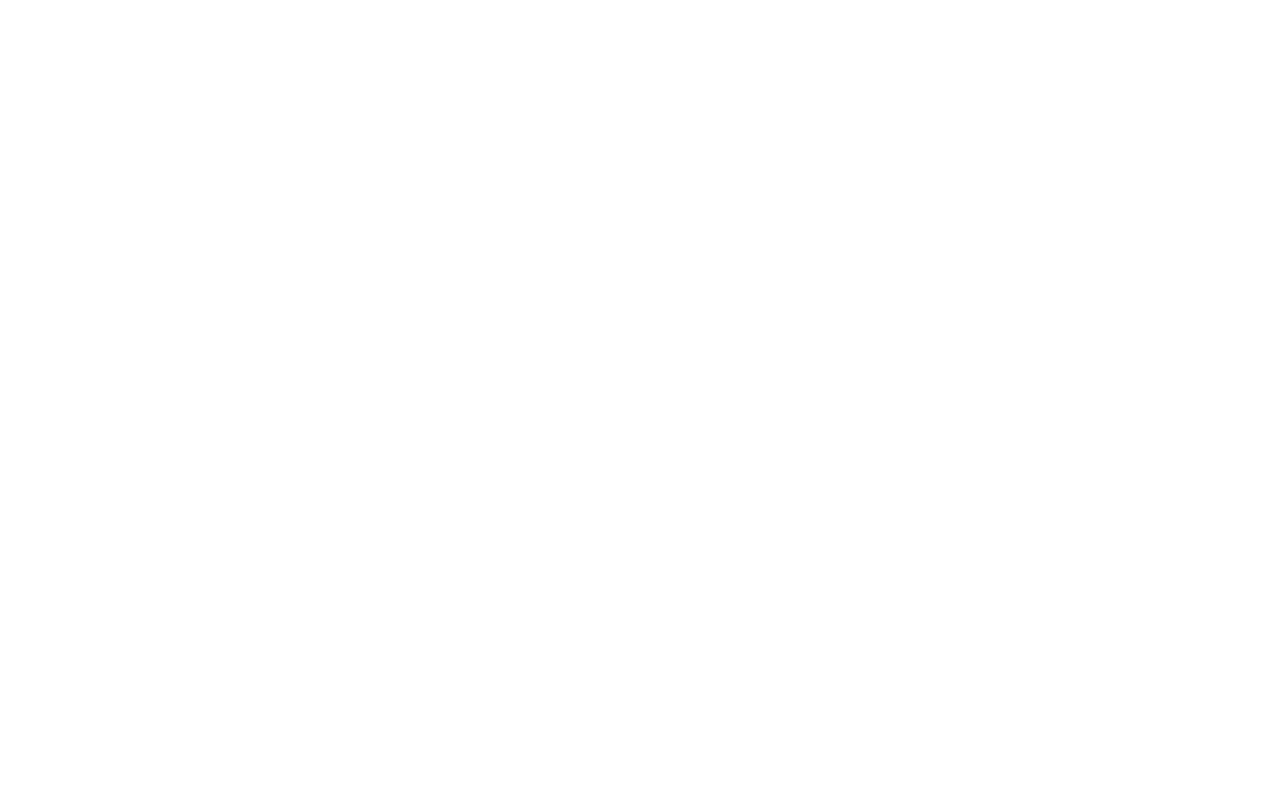
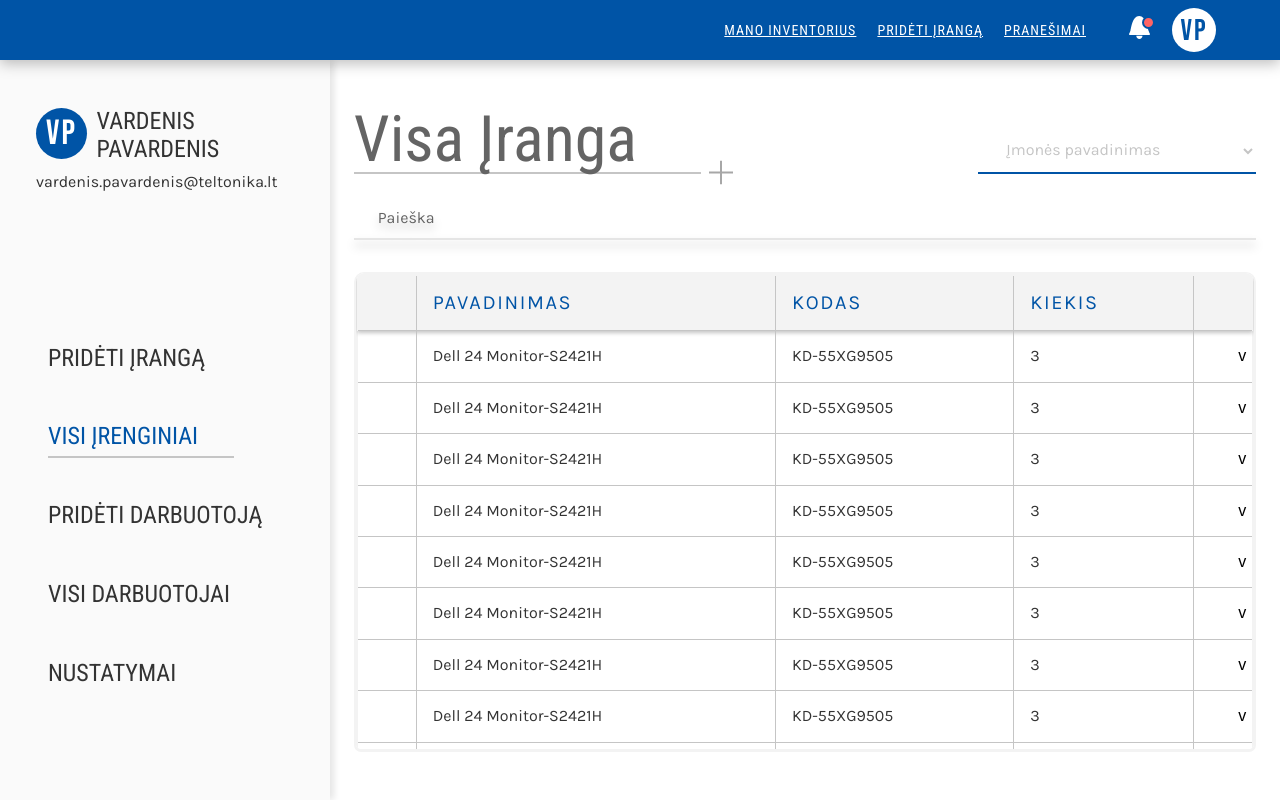
Before and after one commit to egle-na/inventorizavimo_sistema, a Vue app: page /all-inventory in a window 1280 px wide. Built offline with nearby package versions, Linux system fonts and the light colour scheme.

Commit message:
Visa įranga page and table layout

```diff
--- a/src/components/SideMenu.vue
+++ b/src/components/SideMenu.vue
@@ -12,10 +12,10 @@
     <div class="side-nav-container">
       <ul class="side-nav">
         <li><router-link to="/add-inventory">Pridėti įrangą</router-link></li>
-        <li><router-link to="/a">Visi įrenginiai</router-link></li>
+        <li><router-link to="/all-inventory">Visi įrenginiai</router-link></li>
         <li><router-link to="/add-user">Pridėti Darbuotoją</router-link></li>
         <li><router-link to="/all-users">Visi Darbuotojai</router-link></li>
-        <li><router-link to="/a">Nustatymai</router-link></li>
+        <li><router-link to="/settings">Nustatymai</router-link></li>
       </ul>
     </div>
 
--- a/src/components/TableActions.vue
+++ b/src/components/TableActions.vue
@@ -11,7 +11,7 @@
     <span class="action-divider" />
 
     <!-- edit -->
-    <button title="redaguoti">
+    <button title="Redaguoti">
       <svg width="26" height="26" viewBox="0 0 26 26" fill="none" xmlns="http://www.w3.org/2000/svg">
         <path d="M23.7934 1.16818C22.2357 -0.389394 19.7103 -0.389394 18.1525 1.16818L2.33931 16.9801C2.23094 17.0884 2.1527 17.2228 2.11184 17.3702L0.0323434 24.8769C-0.0531771 25.1848 0.0337343 25.5143 0.259479 25.7404C0.485562 25.9661 0.815177 26.053 1.12299 25.9679L8.63041 23.8881C8.7779 23.8473 8.91224 23.7691 9.02061 23.6608L24.8335 7.84854C26.3888 6.28993 26.3888 3.76679 24.8335 2.20818L23.7934 1.16818ZM4.27062 17.5561L17.2125 4.615L21.3864 8.78849L8.44414 21.7296L4.27062 17.5561ZM3.43687 19.2289L6.77147 22.5636L2.15892 23.8415L3.43687 19.2289ZM23.5802 6.59529L22.6402 7.53523L18.466 3.36138L19.4063 2.42145C20.2716 1.55628 21.6745 1.55628 22.5397 2.42145L23.5802 3.46145C24.444 4.32765 24.444 5.72943 23.5802 6.59529Z" fill="#646464"/>
       </svg>
@@ -19,7 +19,7 @@
     <span class="action-divider" />
 
     <!-- add -->
-    <button >
+    <button title="Priskirti įrangos" >
       <svg width="21" height="21" viewBox="0 0 21 21" fill="none" xmlns="http://www.w3.org/2000/svg">
         <path fill-rule="evenodd" clip-rule="evenodd" d="M11.35 9.65V0H9.65V9.65H0V11.35H9.65V21H11.35V11.35H21V9.65H11.35Z" fill="#646464"/>
       </svg>
@@ -27,7 +27,7 @@
     <span class="action-divider" />
 
     <!-- delete -->
-    <button>
+    <button title="Ištinti">
       <svg width="26" height="26" viewBox="0 0 26 26" fill="none" xmlns="http://www.w3.org/2000/svg">
         <path d="M23.6348 2.44973H16.6467V1.21646C16.6467 0.545696 16.1018 0 15.432 0H10.568C9.89817 0 9.35329 0.545696 9.35329 1.21646V2.44969H2.36523C2.02728 2.44969 1.75336 2.7236 1.75336 3.06155C1.75336 3.3995 2.02728 3.67341 2.36523 3.67341H3.49927L4.27257 23.8029C4.31989 25.0349 5.32278 26 6.55579 26H19.4442C20.6773 26 21.6802 25.0349 21.7274 23.8029L22.5006 3.67336H23.6348C23.9726 3.67336 24.2465 3.39945 24.2465 3.0615C24.2465 2.72366 23.9726 2.44973 23.6348 2.44973ZM10.577 1.22368H15.423V2.44969H10.577V1.22368ZM20.5046 23.7559C20.4827 24.3281 20.0169 24.7763 19.4442 24.7763H6.55579C5.98318 24.7763 5.51742 24.3281 5.49538 23.7559L4.72391 3.67341H21.2762L20.5046 23.7559Z" fill="#646464"/>
         <path d="M9.27418 9.22044C9.26773 8.88656 8.99519 8.62036 8.66268 8.62036C8.65871 8.62036 8.65465 8.62036 8.65069 8.62047C8.3129 8.62697 8.04421 8.90617 8.05071 9.24396L8.24271 19.2293C8.24912 19.5631 8.52176 19.8294 8.85422 19.8294C8.85818 19.8294 8.86225 19.8294 8.8662 19.8292C9.20406 19.8227 9.47269 19.5436 9.46619 19.2058L9.27418 9.22044Z" fill="#646464"/>
@@ -50,7 +50,7 @@
     display: flex;
     width: 100%;
     justify-content: space-between;
-    padding: .4em 1em;
+    padding: 0em 1em;
   }
 
   .action-divider {
--- a/src/views/TableComponent.vue
+++ b/src/components/TableComponent.vue
@@ -63,13 +63,15 @@
     letter-spacing: 0.08em;
   }
 
-  th:not(:first-child){ /* column dividers fir sticky header */
+  th:not(:first-child),
+  .row-selected td:not(:first-child) { /* column dividers for sticky header */
     box-shadow: -1px 0 0 var(--clr-grey);
   }
 
-  tr:first-child { /* keep headers on the top of table  */
+  tr.head-row { /* keep headers on top of the table  */
     position: sticky;
     top: 1px;
+    z-index: 1;
     box-shadow: 0 2px 4px #C5C5C5;
   }
 
@@ -87,5 +89,61 @@
     background-color: var(--clr-almost-white);
   }
 
+  .actions-cell button {
+    transform: rotate(0);
+    transition: rotate 300ms;
+  }
+
+  .actions-cell {
+    text-align: right;
+    vertical-align: middle; /* jei kažkur sugedo perkelti į visa įranga */
+  }
+
+  /* Expanded Table Rules */
+
+  .row-selected {
+    /*z-index: -1;*/
+    background: var(--clr-light-grey);
+    filter: drop-shadow(0 3px 3px #C5C5C5);
+    /*box-shadow: 0 2px 4px #C5C5C5;*/
+  }
+  .row-selected .actions-cell button {
+    transform: rotate(180deg);
+  }
+
+  .expanded-table {
+    display: contents;
+  }
+  .expanded-table tr {
+  }
+
+  .expanded-table th{
+    color: var(--clr-dark-grey);
+    padding: .3em 1rem;
+    /*background: var(--clr-light-grey);*/
+    box-shadow: none; /* for chrome */
+    background: var(--clr-almost-white);
+  }
+
+  .expanded-table td{
+    background: var(--clr-almost-white);
+  }
+
+  .expanded-table:after{ /* Blue line after expanded table */
+    content: '';
+    display: table-row;
+    width: 100%;
+    border-bottom: 2px solid var(--clr-accent);
+    background: var(--clr-almost-white);
+    box-shadow: 0 4px 5px var(--clr-dark-grey);
+  }
+
+  /*tbody {*/
+    /*box-shadow: none;*/
+  /*}*/
+
+  /*.row-selected .expanded-table {*/
+  /*  height: 0;*/
+  /*}*/
 
 </style>
--- a/src/router/router.js
+++ b/src/router/router.js
@@ -5,6 +5,7 @@
 import AddItem from "@/views/AddItem";
 import UserItems from "@/views/UserItems";
 import AllUsers from "@/views/AllUsers";
+import AllItems from "@/views/AllItems";
 
 Vue.use(VueRouter);
 
@@ -41,6 +42,11 @@
             name: 'add-inventory',
             component: AddItem,
         },
+        {
+            path: '/all-inventory',
+            name: 'all-inventory',
+            component: AllItems,
+        },
     ]
 })
 
--- /dev/null
+++ b/src/views/AllItems.vue
@@ -0,0 +1,182 @@
+<template>
+  <admin-desk>
+
+    <div class="title-container">
+      <h1>Visa Įranga</h1>
+      <router-link to="/add-user" class="add-btn">
+        <svg width="24" height="24" viewBox="0 0 24 24" fill="none" xmlns="http://www.w3.org/2000/svg">
+          <path d="M0 12H8M24 12H8M12 8V0V24" stroke="#C5C5C5" stroke-width="2"/>
+        </svg>
+      </router-link>
+
+      <select class="company-filter">
+        <option selected>Įmonės pavadinimas</option> <!-- Visos įmonės-->
+        <option>Pirmos įmonės pavadinimas</option>
+      </select>
+
+    </div> <!-- /title container-->
+
+    <search />
+
+    <table-component>
+      <tr class="head-row">
+        <th></th>
+        <th>Pavadinimas</th>
+        <th>Kodas</th>
+        <th>Kiekis</th>
+        <th></th>
+      </tr>
+      <tbody v-for="item in 20" :key="item">
+        <tr class="main-trow" :class="{'row-selected': rowExpanded === item}">
+          <td></td>
+          <td>Dell 24 Monitor-S2421H</td>
+          <td>KD-55XG9505</td>
+          <td>3</td>
+          <td class="actions-cell">
+            <button @click="expandRow(item)">v</button>
+          </td>
+        </tr>
+        <div class="expanded-table" v-show="rowExpanded === item">
+          <tr>
+            <th></th>
+            <th>Serijos Numeris</th>
+            <th>Savininkas</th>
+            <th>Turėtojas</th>
+            <th></th>
+          </tr>
+          <tr class="expanded-trow">
+            <td>1</td>
+            <td>KD-55XG9505-1245123</td>
+            <td>Jonas Jonaitis</td>
+            <td>Petras Petraitis</td>
+            <td class="actions-cell">
+              <table-actions/>
+            </td>
+          </tr>
+        </div>
+      </tbody>
+
+
+    </table-component> <!-- /table container-->
+
+  </admin-desk>
+</template>
+
+<script>
+  import AdminDesk from "@/components/AdminDesk";
+  import TableComponent from "@/components/TableComponent";
+  import Search from "@/components/Search";
+  import TableActions from "@/components/TableActions";
+  export default {
+    name: "AllItems",
+    components: {
+      TableActions,
+      Search,
+      TableComponent,
+      AdminDesk,
+    },
+    data() {
+      return {
+        rowExpanded: '',
+      }
+    },
+    methods: {
+      expandRow(item) {
+        if (item === this.rowExpanded){
+          this.rowExpanded = '';
+        } else {
+          this.rowExpanded = item;
+        }
+      },
+    },
+  }
+</script>
+
+<style scoped>
+
+  .title-container {
+    width: 100%;
+    display: flex;
+    align-items: flex-end;
+    margin: 0;
+  }
+
+  .add-btn {
+    color: var(--clr-grey);
+    padding: 0;
+    margin: 0 .5em;
+    line-height: 1rem;
+    transform: translateY(50%);
+  }
+  .add-btn path{
+    stroke: var(--clr-darker-grey);
+    transition: stroke 200ms;
+  }
+
+  .add-btn:hover path{
+    stroke: var(--clr-accent);
+  }
+
+  .company-filter {
+    margin-left: auto;
+    margin-right: 0;
+    border-left: none;
+    border-bottom: solid 2px var(--clr-accent);
+    max-width: 50%;
+    color: var(--clr-grey)
+  }
+
+  /* Table */
+
+  /*.actions-cell button {*/
+  /*  transform: rotate(0);*/
+  /*  transition: rotate 300ms;*/
+  /*}*/
+
+  /*.actions-cell {*/
+  /*  text-align: right;*/
+  /*}*/
+
+  /*.row-selected {*/
+  /*  background: var(--clr-light-grey);*/
+  /*  filter: drop-shadow(0 2px 4px #C5C5C5);*/
+  /*  !*box-shadow: 0 2px 4px #C5C5C5;*!*/
+  /*}*/
+  /*.row-selected .actions-cell button {*/
+  /*  transform: rotate(180deg);*/
+  /*}*/
+
+  /*.expanded-table {*/
+  /*  display: contents;*/
+  /*}*/
+  /*.expanded-table tr {*/
+  /*}*/
+
+  /*.expanded-table th{*/
+  /*  color: var(--clr-dark-grey);*/
+  /*  background: var(--clr-white);*/
+  /*  padding: .3em 1rem;*/
+  /*  !*background: var(--clr-light-grey);*!*/
+  /*  background: var(--clr-almost-white);*/
+
+  /*}*/
+
+  /*.expanded-table td{*/
+  /*  background: var(--clr-almost-white);*/
+  /*}*/
+
+  /*.expanded-table:after{*/
+  /*  content: '';*/
+  /*  display: table-row;*/
+  /*  width: 100%;*/
+  /*  border-bottom: 2px solid var(--clr-accent);*/
+  /*  background: var(--clr-almost-white);*/
+
+  /*}*/
+
+  /*tbody {*/
+  /*  box-shadow: none;*/
+  /*}*/
+
+
+</style>
--- a/src/views/AllUsers.vue
+++ b/src/views/AllUsers.vue
@@ -19,7 +19,7 @@
     <Search />
 
     <table-component>
-      <tr>
+      <tr class="head-row">
         <th>Vardas Pavardė</th>
         <th>Elektroninis paštas</th>
         <th>Įrangos kiekis</th>
@@ -42,8 +42,8 @@
 
 <script>
   import AdminDesk from "@/components/AdminDesk";
-  import Search from "@/views/Search";
-  import TableComponent from "@/views/TableComponent";
+  import Search from "@/components/Search";
+  import TableComponent from "@/components/TableComponent";
   import TableActions from "@/components/TableActions";
 
   export default {
@@ -95,16 +95,12 @@
 
   td, th {
     border: none;
-  }
-
-  tr {
     text-align: center;
   }
 
   th {
     background: var(--clr-white);
     color: var(--clr-dark-grey);
-    text-align: center;
   }
 
   th:not(:first-child){ /* column dividers fir sticky header */
--- a/src/views/UserItems.vue
+++ b/src/views/UserItems.vue
@@ -26,7 +26,7 @@
     </div> <!-- /title container-->
 
     <table-component>
-      <tr>
+      <tr class="head-row">
         <th></th>
         <th>Pavadinimas</th>
         <th>Gavimo data</th>
@@ -51,7 +51,7 @@
 <script>
   import Header from "@/components/Header";
   import TableActions from "@/components/TableActions";
-  import TableComponent from "@/views/TableComponent";
+  import TableComponent from "@/components/TableComponent";
   export default {
     name: "UserItems",
     components: {
```
Also changed, not shown: src/components/Search.vue (renamed from src/views/Search.vue).
